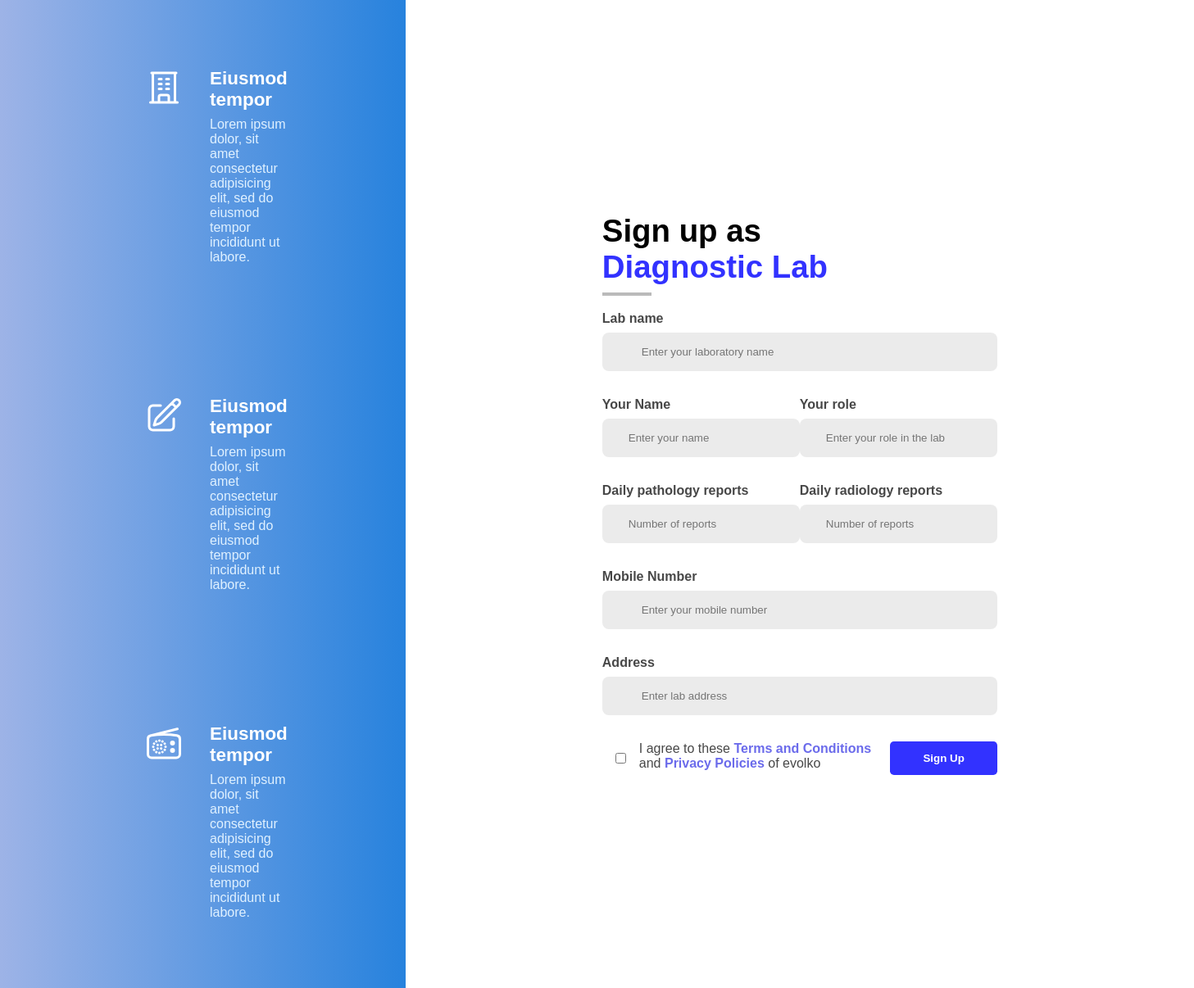
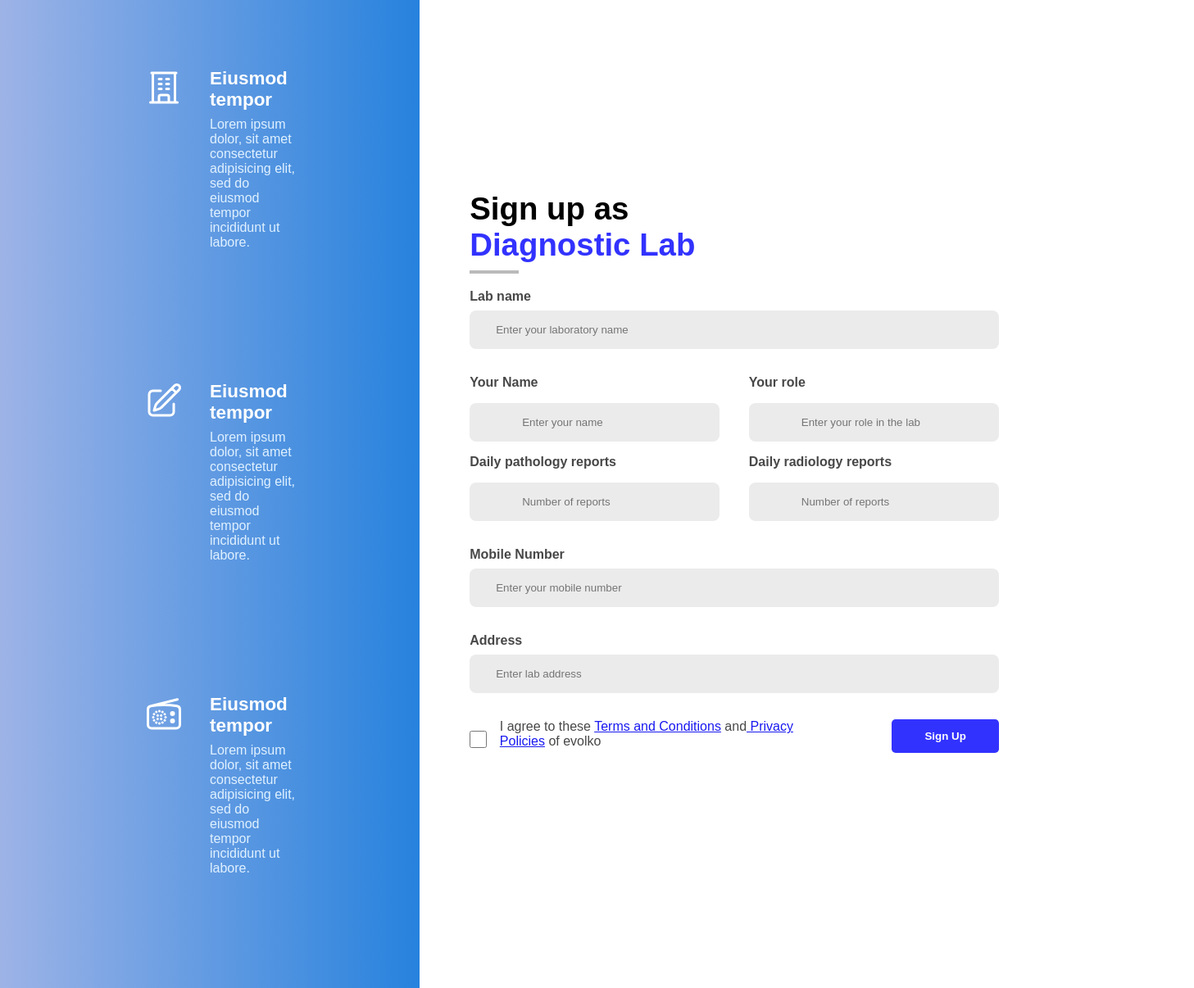
Before and after one commit to vamsiKrishnaBandaru/flexboxproject2, a plain HTML site: page index.html in a window 1280 px wide. Shown: the part 61-1267 px from the top of the page at 82% size, 1457 px wide, since content can reach past the window. Drawn offline with Linux system fonts and the light colour scheme.

Commit message:
changed width to the right view

```diff
--- a/index.html
+++ b/index.html
@@ -10,6 +10,8 @@
 </head>
 
 <body>
+  <div class="main">
+
     <section class="left-view">
       <div class="left-container">
         <div class="boxes">
@@ -117,6 +119,8 @@
         </div>
       </div>
     </section>
+  </div>
+
 </body>
 
 </html>
--- a/style.css
+++ b/style.css
@@ -9,9 +9,13 @@ body {
   display: flex;
 }
 
+.main {
+  display: flex;
+}
 /* left view section */
 
 .left-view {
+  flex-basis: 40%;
   min-height: 100vh;
   display: flex;
   align-items: center;
@@ -52,10 +56,11 @@ label {
   justify-content: center;
   align-content: center;
   flex-direction: column;
-  padding: 0 15rem;
+  width: 60%;
 }
 
 .right-container {
+  flex-basis: 50%;
   /* border: 1px solid red; */
   display: flex;
   flex-direction: column;
@@ -82,21 +87,23 @@ label {
 .report2 {
   display: flex;
   flex-direction: column;
+  gap: 0.5rem;
 }
 .middle-blocks {
   display: flex;
   flex-direction: column;
-  gap: 2rem;
+  gap: 1rem;
 }
 .middle-row1,
 .middle-row2 {
+  gap: 1rem;
   text-align: left;
   justify-content: space-between;
   display: flex;
 }
 .middle-row1 input,
 .middle-row2 input {
-  padding: 1rem 2rem;
+  padding: 1rem 4rem;
 }
 .down-row {
   display: flex;
@@ -105,11 +112,12 @@ label {
 input {
   background-color: rgb(235, 235, 235);
   color: white;
-  padding: 1rem 3rem;
+  padding: 1rem 2rem;
   border-radius: 0.5rem;
   border: none;
   outline: none;
   margin-top: 0.5rem;
+  width: 100%;
 }
 
 input:focus {
@@ -122,21 +130,17 @@ input:focus {
 }
 .tacbox {
   display: flex;
-  justify-content: space-between;
-  width: 70%;
+  gap: 1rem;
+}
+.tacbox input {
+  width: 4%;
+}
+.tacbox label {
+  width: 80%;
 }
 label {
   opacity: 0.9;
   font-weight: 300;
-}
-.tacbox a {
-  color: rgb(91, 91, 233);
-  text-decoration-line: none;
-  font-weight: bold;
-  font-size: 1rem;
-}
-.tacbox input {
-  margin: 0 1rem;
 }
 
 .down-row button {
```
Lines whose indentation alone changed are shown as unchanged.
